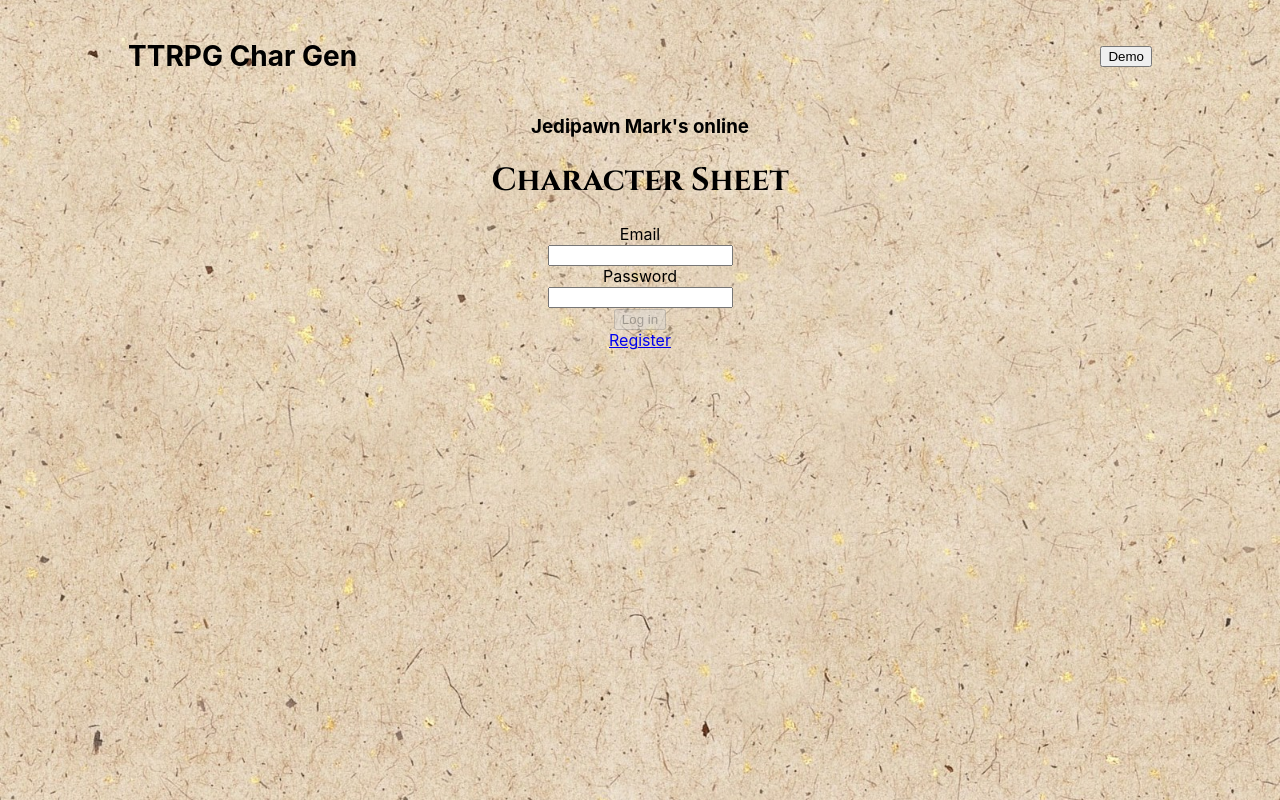
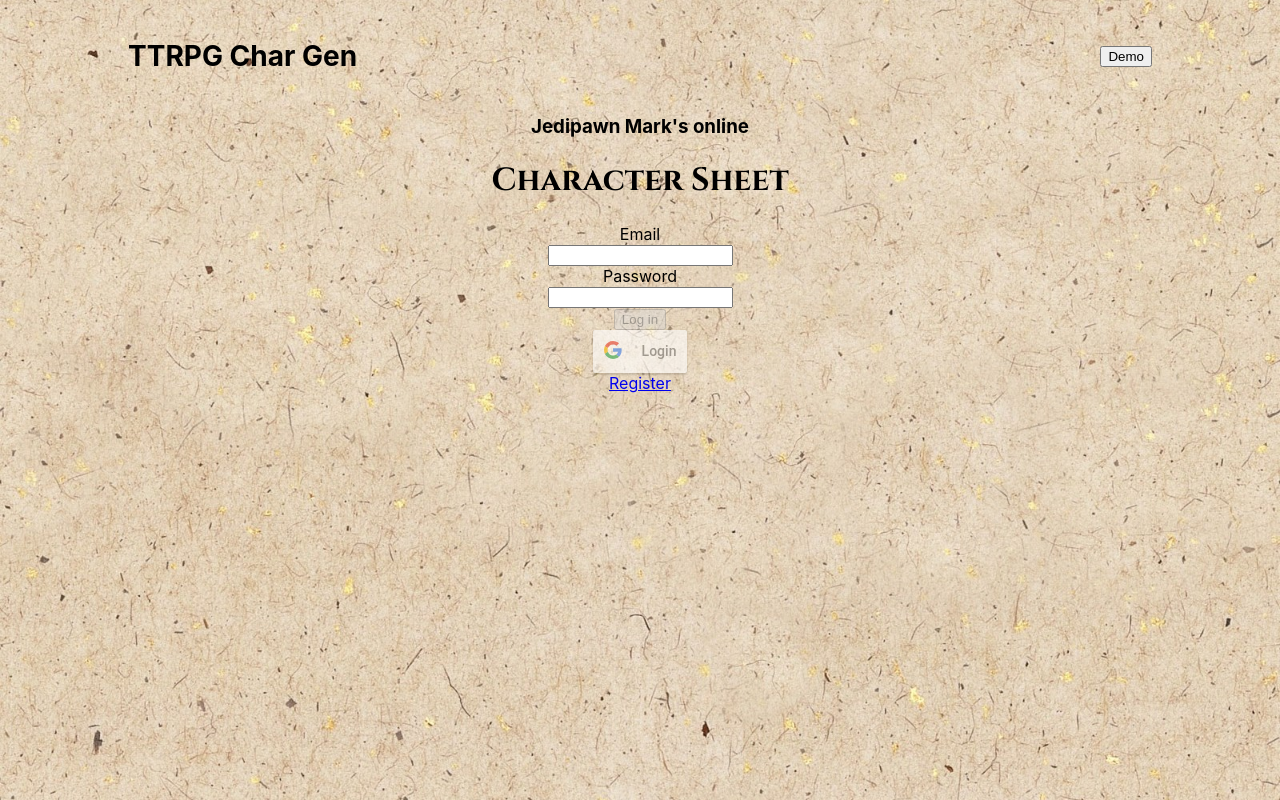
Before and after one commit to MarkWillisford/Pathfinder-Beyond-Client, a React (Create React App) app: page / in a window 1280 px wide. Built offline with nearby package versions, Linux system fonts and the light colour scheme; no server answers.

Commit message:
react-google-login

```diff
--- a/package.json
+++ b/package.json
@@ -11,7 +11,7 @@
     "lodash": "^4.17.11",
     "react": "^16.6.3",
     "react-dom": "^16.6.3",
-    "react-google-login": "^5.0.4",
+    "react-google-login": "^5.0.5",
     "react-redux": "^5.1.1",
     "react-router-dom": "^4.3.1",
     "react-scripts": "2.1.1",
--- a/public/index.html
+++ b/public/index.html
@@ -10,8 +10,13 @@
 
     <meta name="viewport" content="width=device-width, initial-scale=1, shrink-to-fit=no">
     <meta name="theme-color" content="#000000">
-    <meta name="google-signin-client_id" content="916807456829-f1s5e597m7t1iqm8bgf40s6h58f8rl95.apps.googleusercontent.com">
-    <script src="https://apis.google.com/js/platform.js" async defer></script>
+
+
+    <!-- <meta name="google-signin-client_id" content="916807456829-f1s5e597m7t1iqm8bgf40s6h58f8rl95.apps.googleusercontent.com">
+    <script src="https://apis.google.com/js/platform.js" async defer></script> -->
+
+
+
     <!--
       manifest.json provides metadata used when your web app is added to the
       homescreen on Android. See https://developers.google.com/web/fundamentals/web-app-manifest/
--- a/src/components/loginForm.jsx
+++ b/src/components/loginForm.jsx
@@ -53,14 +53,14 @@ export class LoginForm extends React.Component {
           </button>
         </form>
 
-        <div class="g-signin2"></div>
-        {/* <GoogleLogin
-          clientId="916807456829-i5iksjetkuinmltcu0svi8leh7lckhjh.apps.googleusercontent.com"
+        {/* <div class="g-signin2"></div> */}
+        <GoogleLogin
+          clientId="916807456829-f1s5e597m7t1iqm8bgf40s6h58f8rl95.apps.googleusercontent.com"
           buttonText="Login"
           onSuccess={responseGoogle}
           onFailure={responseGoogle}
           cookiePolicy={'single_host_origin'}
-        /> */}
+        />
       </div>
     );
   }
```
Also changed, not shown: 1 other file (tests, documents, lock files or other folders).
